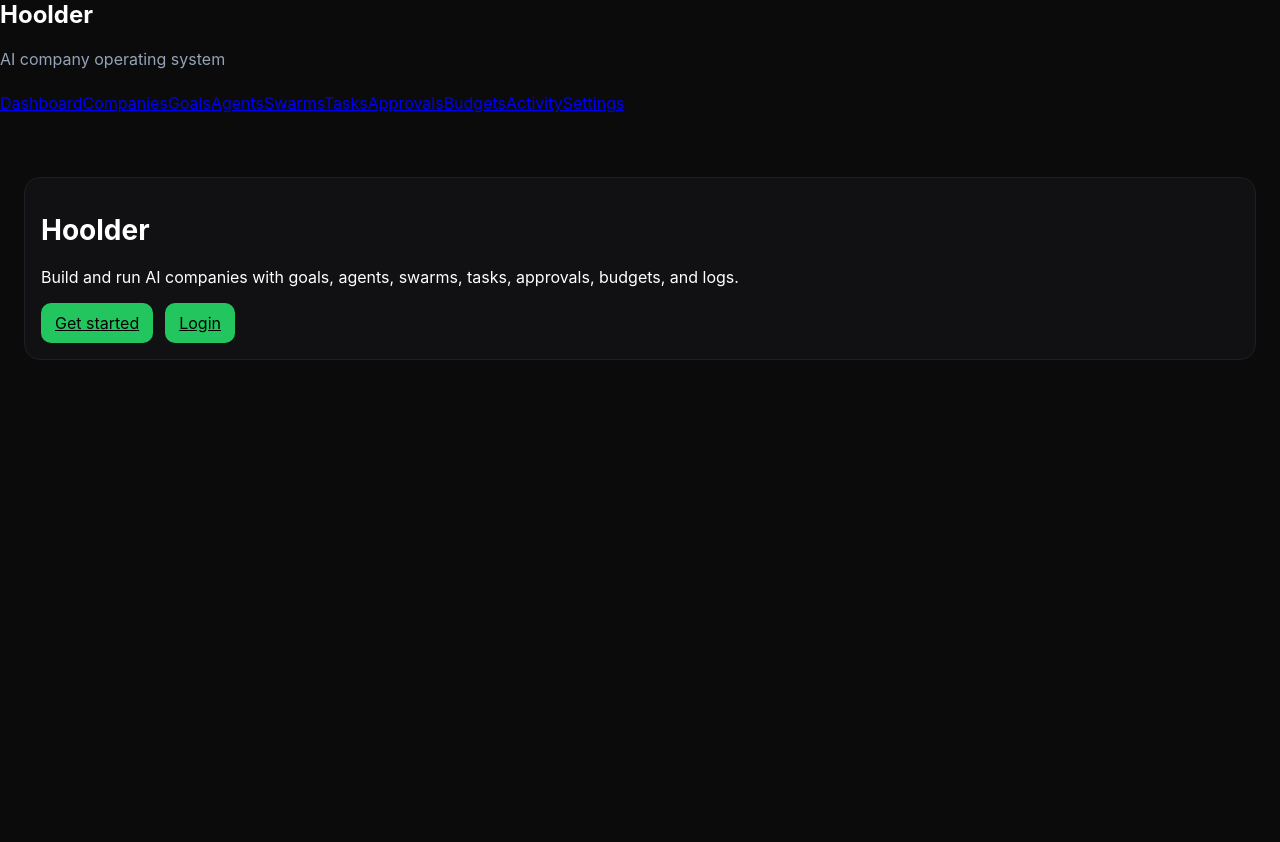
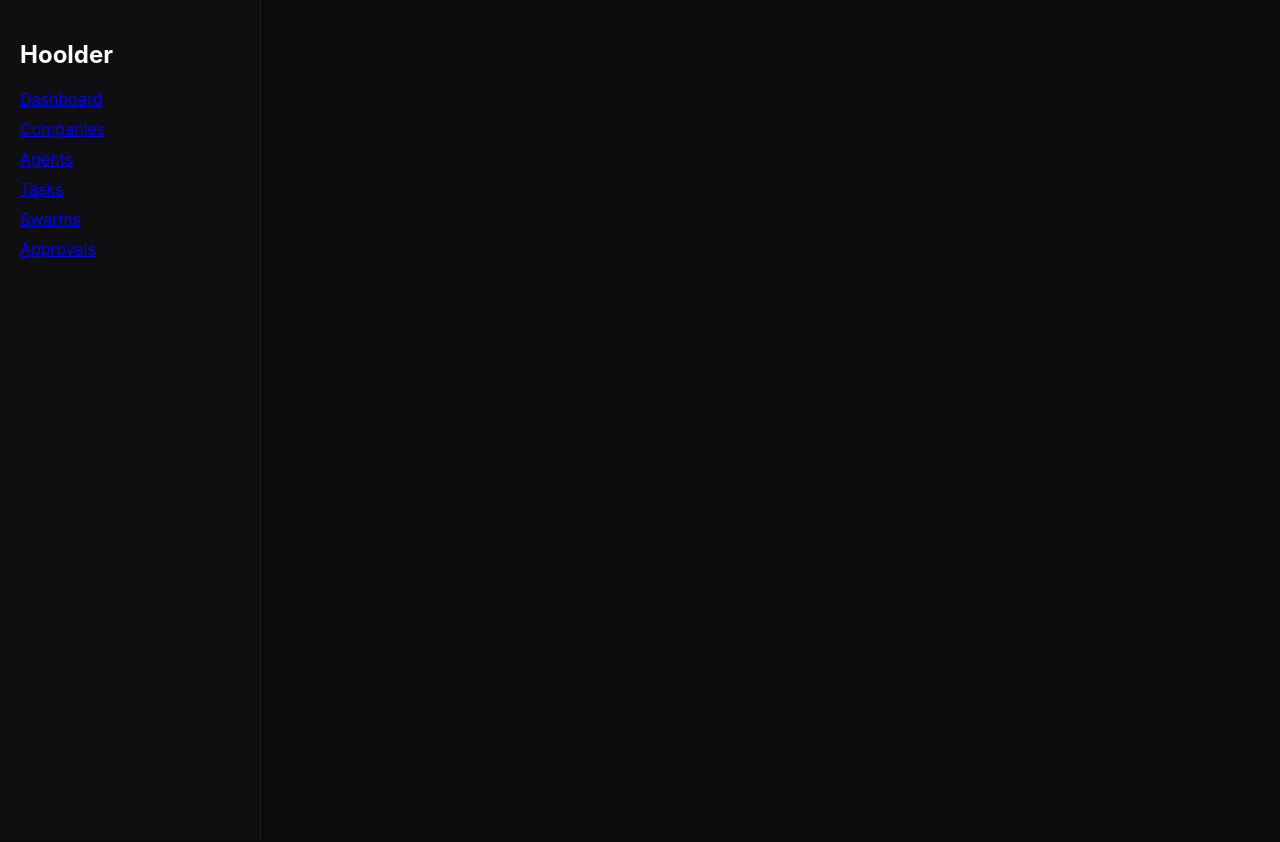
Before and after one commit to yogparel8299-ux/Hoolder, a Next.js app in the folder apps/web/: page / in a window 1280 px wide. Shown: the top 842 px of the page. Before the commit the page ends 800 px from the top, so only its background shows below. Built offline with nearby package versions, Linux system fonts and the light colour scheme.

Commit message:
Update sidebar.tsx

```diff
--- a/apps/web/components/shell/sidebar.tsx
+++ b/apps/web/components/shell/sidebar.tsx
@@ -1,30 +1,24 @@
 import Link from "next/link";
-
-const links = [
-  ["Dashboard", "/dashboard"],
-  ["Companies", "/companies"],
-  ["Goals", "/goals"],
-  ["Agents", "/agents"],
-  ["Swarms", "/swarms"],
-  ["Tasks", "/tasks"],
-  ["Approvals", "/approvals"],
-  ["Budgets", "/budgets"],
-  ["Activity", "/activity"],
-  ["Settings", "/settings"]
-];
 
 export function Sidebar() {
   return (
-    <aside className="sidebar">
-      <h2 style={{ marginTop: 0 }}>Hoolder</h2>
-      <p style={{ color: "#94a3b8" }}>AI company operating system</p>
-      <nav style={{ marginTop: 24 }}>
-        {links.map(([label, href]) => (
-          <Link key={href} href={href} className="nav-link">
-            {label}
-          </Link>
-        ))}
-      </nav>
-    </aside>
+    <div style={{
+      width: 220,
+      height: "100vh",
+      background: "#0f0f12",
+      padding: 20,
+      borderRight: "1px solid #1f1f23"
+    }}>
+      <h2 style={{ marginBottom: 20 }}>Hoolder</h2>
+
+      <div style={{ display: "flex", flexDirection: "column", gap: 10 }}>
+        <Link href="/dashboard">Dashboard</Link>
+        <Link href="/companies">Companies</Link>
+        <Link href="/agents">Agents</Link>
+        <Link href="/tasks">Tasks</Link>
+        <Link href="/swarms">Swarms</Link>
+        <Link href="/approvals">Approvals</Link>
+      </div>
+    </div>
   );
 }
```
